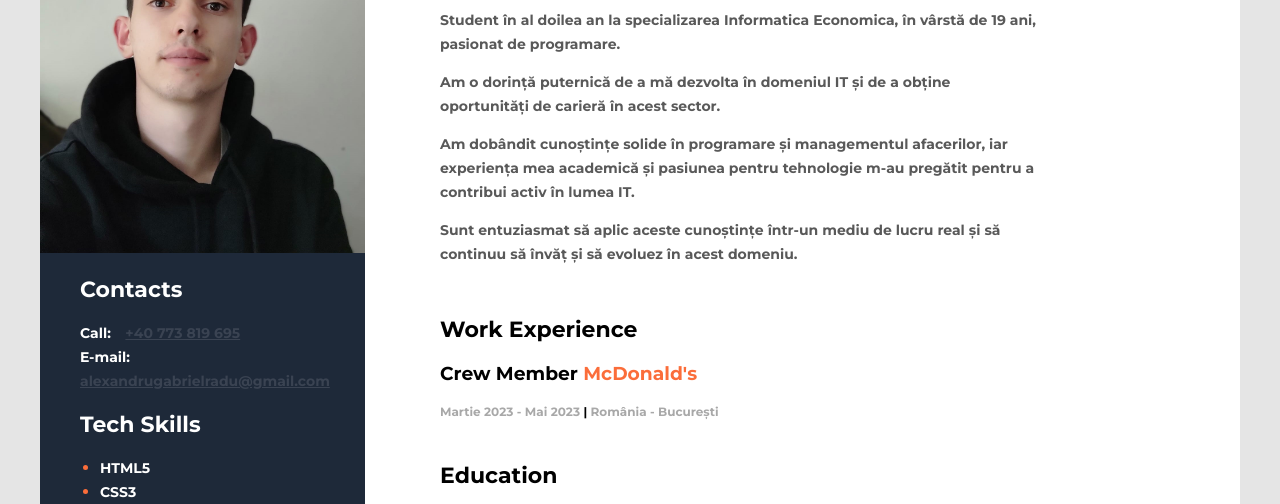
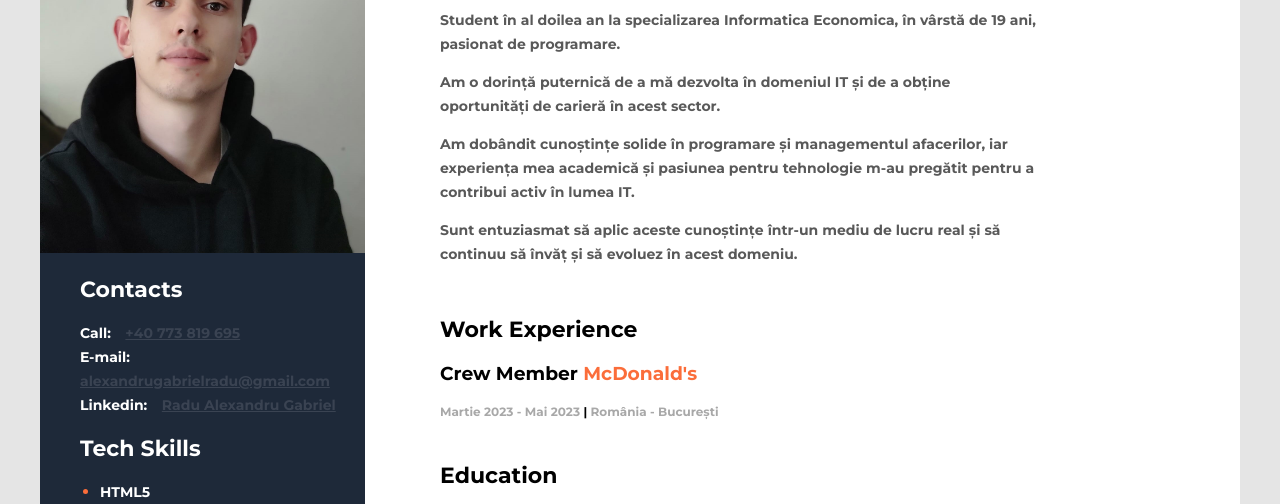
Before and after one commit to AlexandruRG/CV, a plain HTML site: page My CV/index.html in a window 1280 px wide. Shown: the part 229-733 px from the top of the page. Drawn offline with Linux system fonts and the light colour scheme.

Commit message:
Update index.html

```diff
--- a/My CV/index.html
+++ b/My CV/index.html
@@ -82,6 +82,10 @@
                     <span class="contacts-section-type">E-mail:</span>
                     <a class="contacts-section-value" href="mailto:alexandrugabrielradu@gmail.com">alexandrugabrielradu@gmail.com</a>
                 </div>
+                <div>
+                    <span class="contacts-section-type">Linkedin:</span>
+                    <a class="contacts-section-value" href="https://www.linkedin.com/in/radu-alexandru-gabriel-236173266/" target=”_blank”>Radu Alexandru Gabriel</a>
+                </div>
             </div>
             <!-- Tech skills -->
             <div class="tech-skills-section">
```
